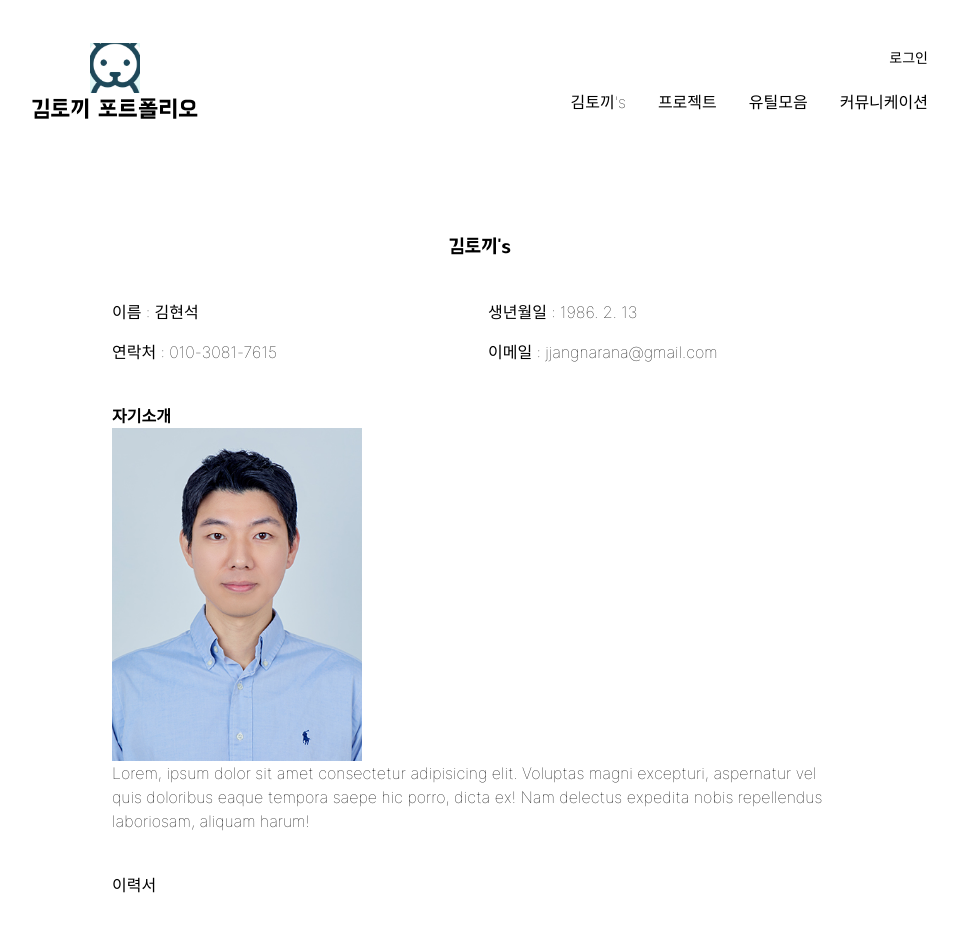
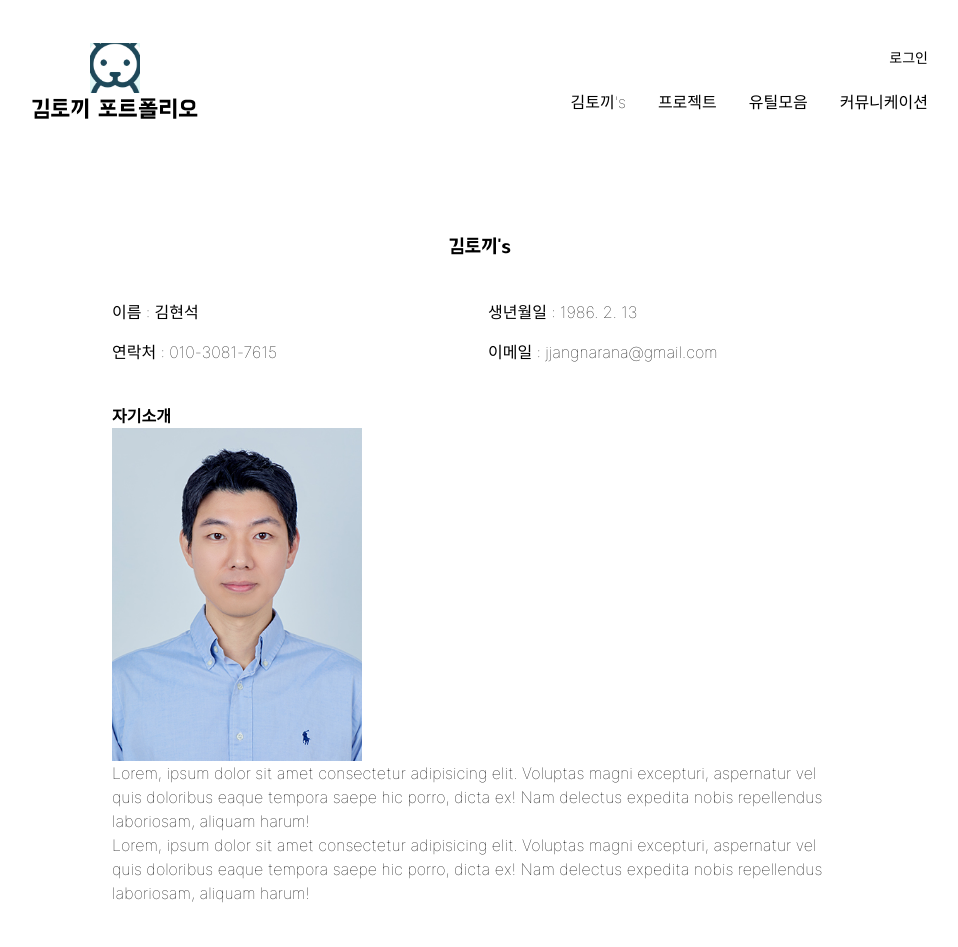
Before and after one commit to jjangnarana/portfolio-client, a React (Create React App) app: page / in a window 1280 px wide. Shown: the top 947 px of the page, without its empty margins (160-1118 px from the left). Built offline with nearby package versions, Linux system fonts and the light colour scheme.

Commit message:
Add content to About component

```diff
--- a/src/components/About.js
+++ b/src/components/About.js
@@ -42,6 +42,12 @@ const About = () => {
           porro, dicta ex! Nam delectus expedita nobis repellendus laboriosam,
           aliquam harum!
         </p>
+        <p>
+          Lorem, ipsum dolor sit amet consectetur adipisicing elit. Voluptas
+          magni excepturi, aspernatur vel quis doloribus eaque tempora saepe hic
+          porro, dicta ex! Nam delectus expedita nobis repellendus laboriosam,
+          aliquam harum!
+        </p>
       </div>
       <div>이력서</div>
     </article>
```
